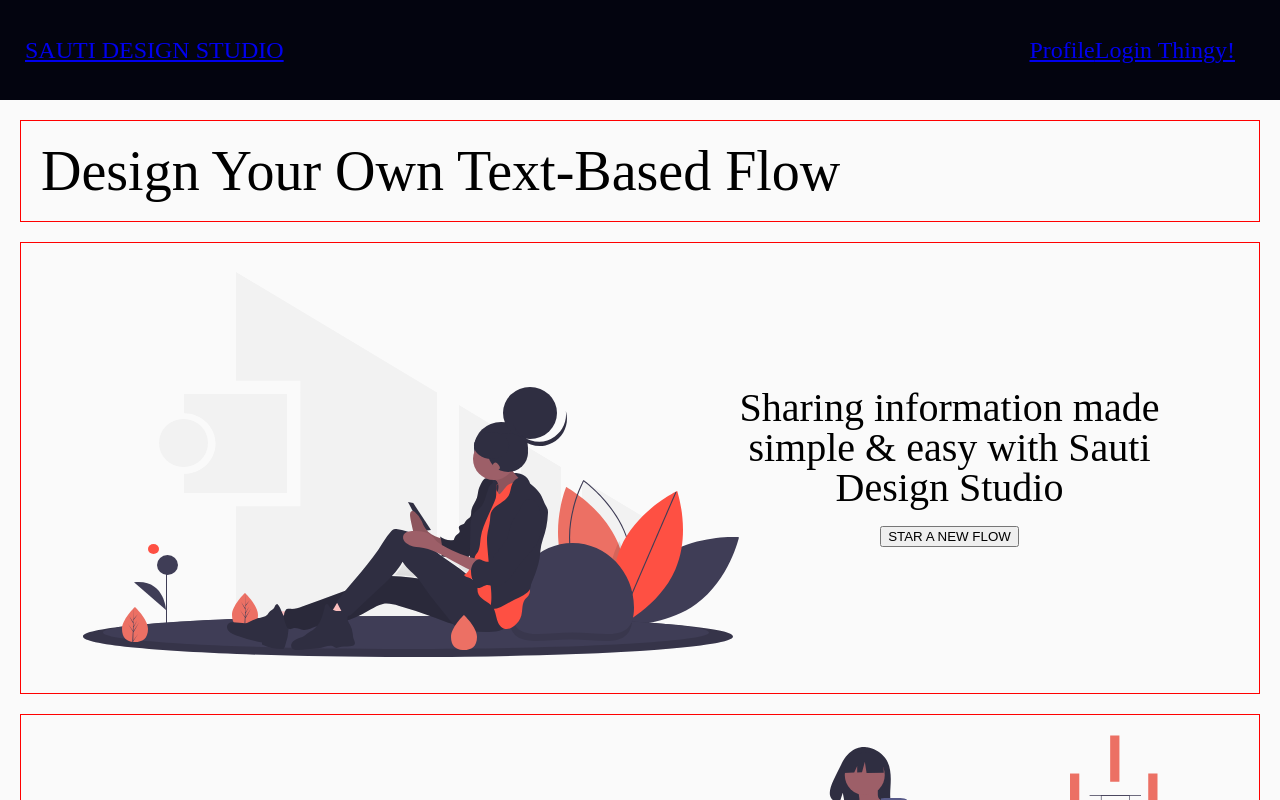
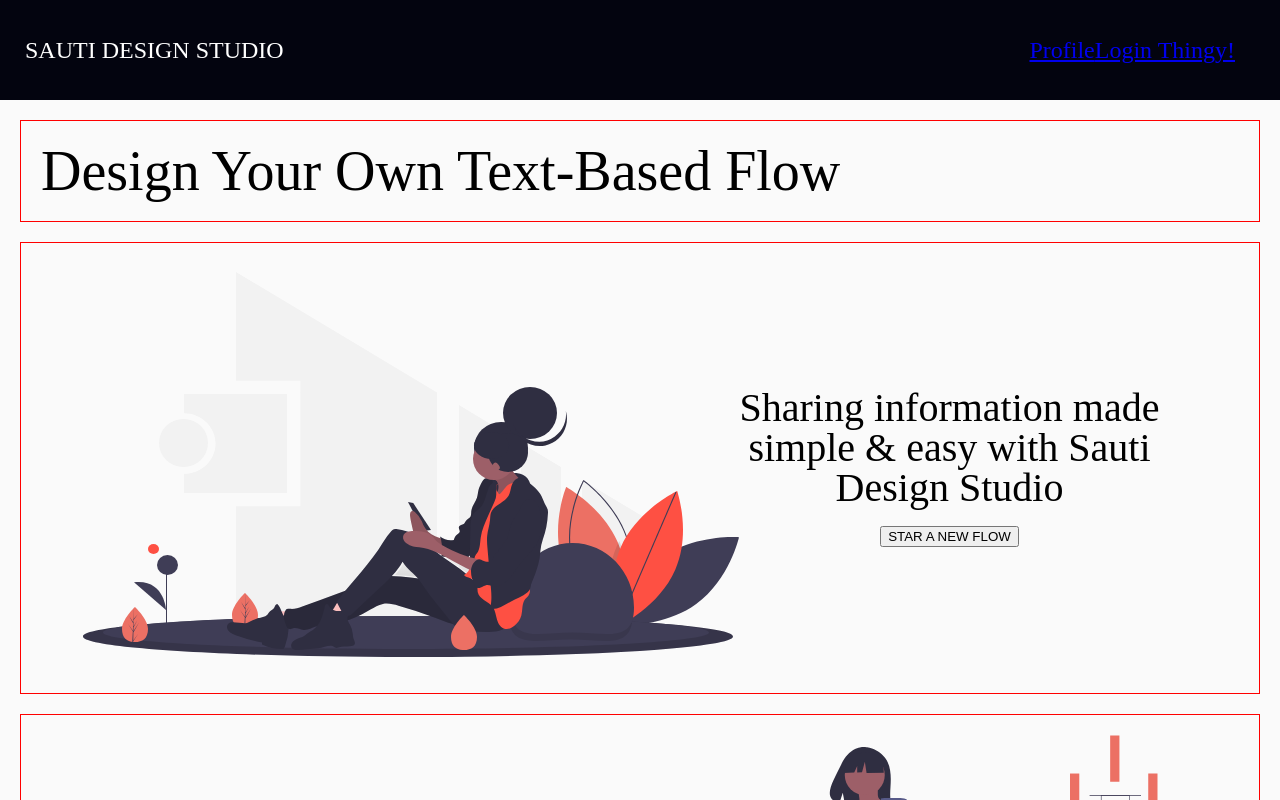
Before and after one commit to labs13-sauti-studio/sauti-studio-FE-v2, a React (Create React App) app: page / in a window 1280 px wide. Shown: the top 800 px of the page. Built offline with nearby package versions, Linux system fonts and the light colour scheme.

Commit message:
fixed typo, and updated component list

```diff
--- a/src/App.js
+++ b/src/App.js
@@ -2,8 +2,8 @@
 import { Route } from "react-router-dom"
 
 import Home from "./pages/home.js"
-import Navbar from "./components/Navbar"
-import Footer from "./components/Footer"
+import Navbar from "./components/navbar"
+import Footer from "./components/footer"
 import Login from "./pages/login"
 import Profile from "./pages/profile"
 
--- a/src/components/navbar.js
+++ b/src/components/navbar.js
@@ -6,7 +6,7 @@
   return (
     <div className="AppHead">
       <div className="header1">
-        <h2 classname="header-title"><Link to="/">SAUTI DESIGN STUDIO</Link></h2>
+        <h2 className="header-title"><Link to="/">SAUTI DESIGN STUDIO</Link></h2>
       </div>
       <div className="header2">
         <ProfileLoginOut />
```
Also changed, not shown: 1 other file (tests, documents, lock files or other folders).
